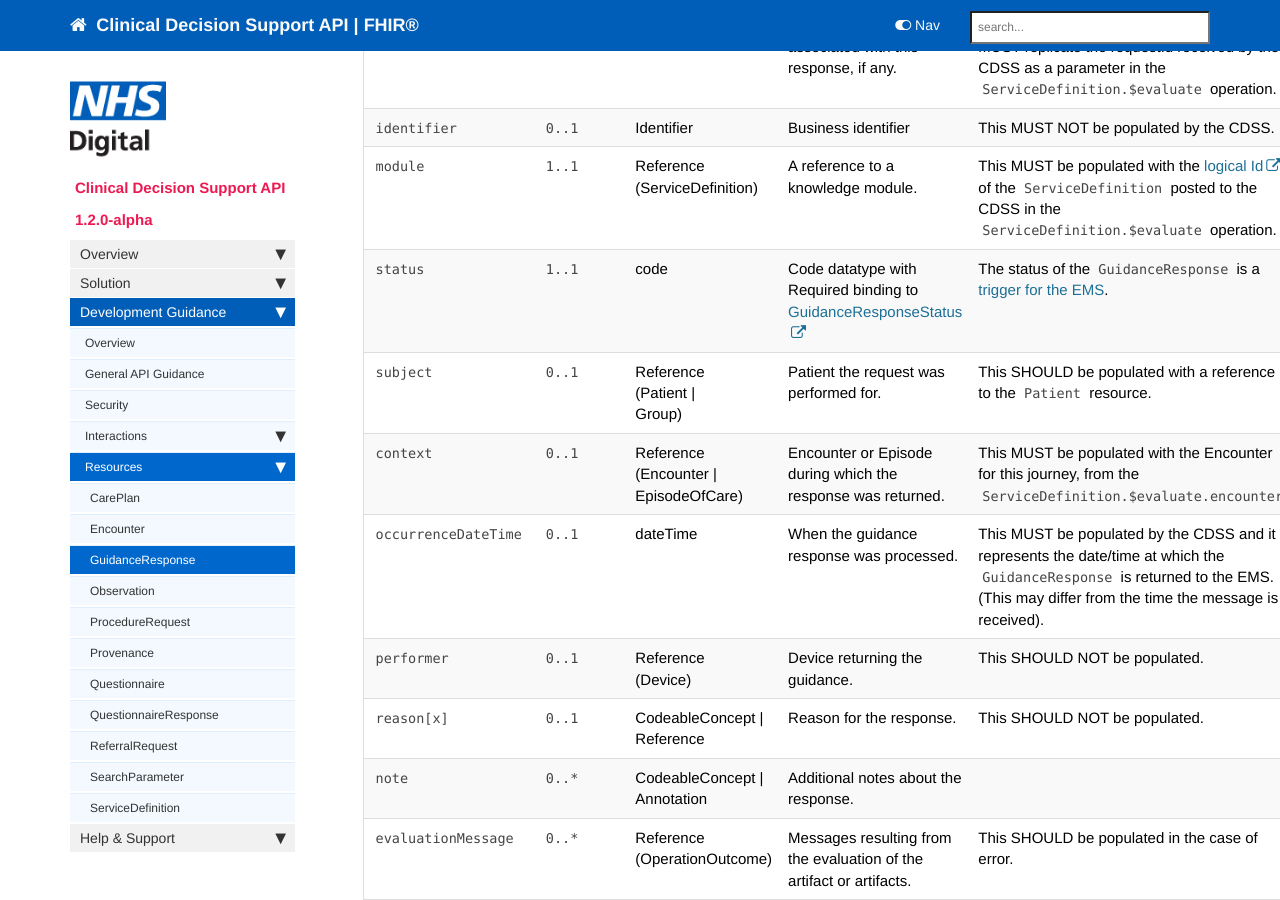
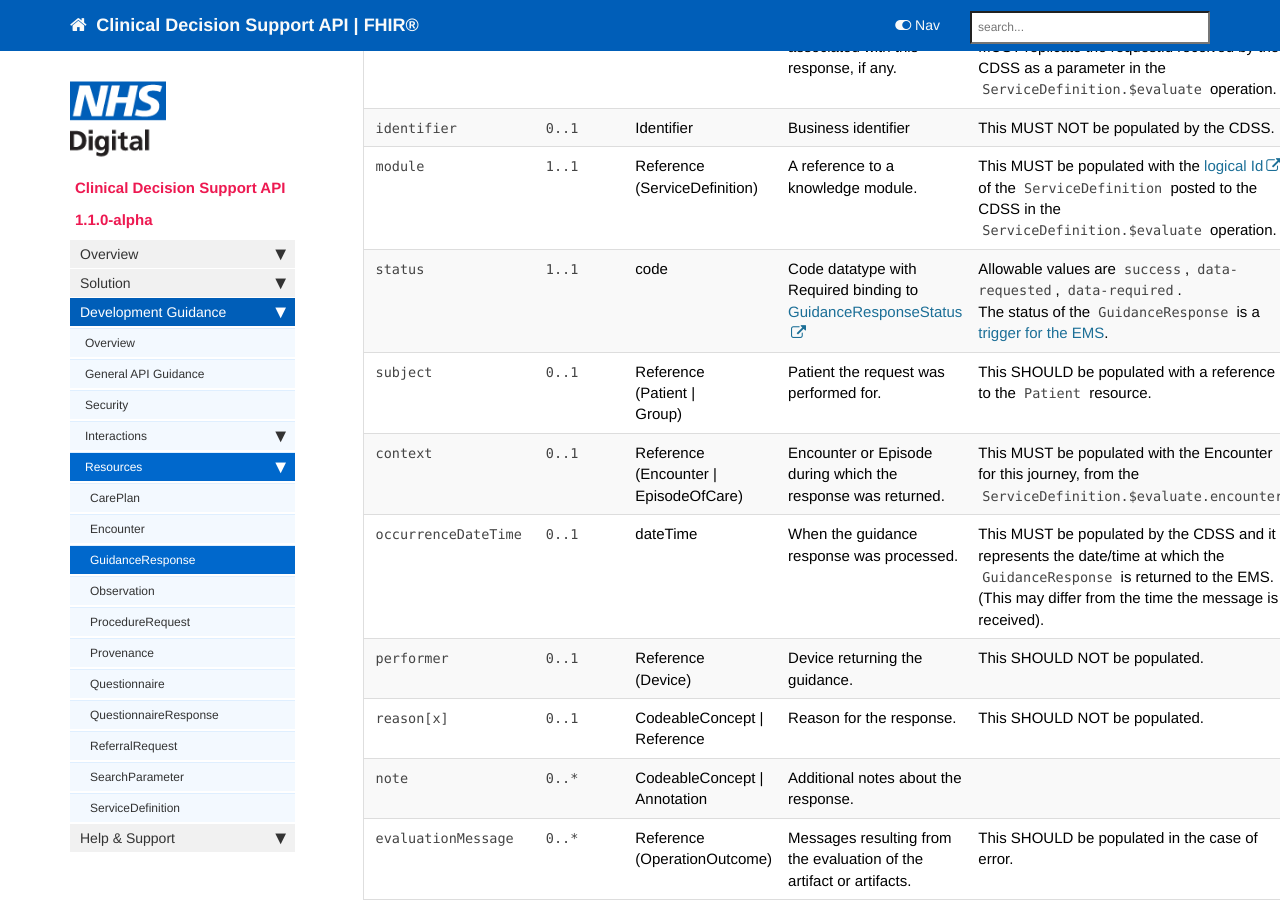
Before and after one commit to nhsconnect/FHIR-CDS, a Jekyll site: the page built from pages/explore/api_guidance_response.md, in a window 1280 px wide and 900 px high, scrolled down 721 px. Built offline with Jekyll 4.4.1, drawn with Linux system fonts in a browser that asks for light colours; nearby versions of some CDN libraries; our own code applies the rules of GitHub Pages for plain Markdown files; comment, search, counter and statistics services are not loaded.

Commit message:
Added comment regarding Careconnect-CarePlan profile. Changed version back to 1.1.0 and incorporated release notes into one.

```diff
--- a/_data/sidebars/overview_sidebar.yml
+++ b/_data/sidebars/overview_sidebar.yml
@@ -1,7 +1,7 @@
 entries:
 - title: Clinical Decision Support API
   product: Clinical Decision Support API
-  version: 1.2.0-alpha
+  version: 1.1.0-alpha
   levels: one
   folders:
 
--- a/pages/explore/api_guidance_response.md
+++ b/pages/explore/api_guidance_response.md
@@ -54,7 +54,8 @@ The table below details implementation guidance for the `GuidanceResponse` resou
       <td><code class="highlighter-rouge">1..1</code></td>
     <td>code</td>
     <td>Code datatype with Required binding to <a href="http://hl7.org/fhir/valueset-guidance-response-status.html">GuidanceResponseStatus</a></td>
-<td>The status of the <code class="highlighter-rouge">GuidanceResponse</code> is a <a href="api_return_guidance_response.html#status-of-the-returned-guidanceresponse"> trigger for the EMS</a>.</td>
+<td>Allowable values are <code class="highlighter-rouge">success</code>, <code class="highlighter-rouge">data-requested</code>, <code class="highlighter-rouge">data-required</code>.<br/>
+The status of the <code class="highlighter-rouge">GuidanceResponse</code> is a <a href="api_return_guidance_response.html#status-of-the-returned-guidanceresponse"> trigger for the EMS</a>.</td>
 </tr>
 <tr>
   <td><code class="highlighter-rouge">subject</code></td>
--- a/pages/overview/overview_release_notes.md
+++ b/pages/overview/overview_release_notes.md
@@ -6,11 +6,6 @@ sidebar: overview_sidebar
 permalink: overview_release_notes.html
 summary: Summary release notes of the versions released in the UEC Digital Integration Programme Implementation Guide
 ---
-
-## 1.2.0-alpha ##
-*  Further guidance and updates added on searching for a `ServiceDefinition` using additional customised `SearchParameters`
-*  Guidance amended regarding the ReferralRequest.intent element
-*  SearchParameters resource page added with examples of SearchParameter definitions
 
 ## 1.1.0-alpha ##
 *  Further guidance and updates added on searching for a `ServiceDefinition` using additional customised `SearchParameters`
```
Also changed, not shown: other parts of pages/overview/overview_release_notes.md (+4 -0 lines), pages/explore/api_care_plan.md (+1 -1 lines).
